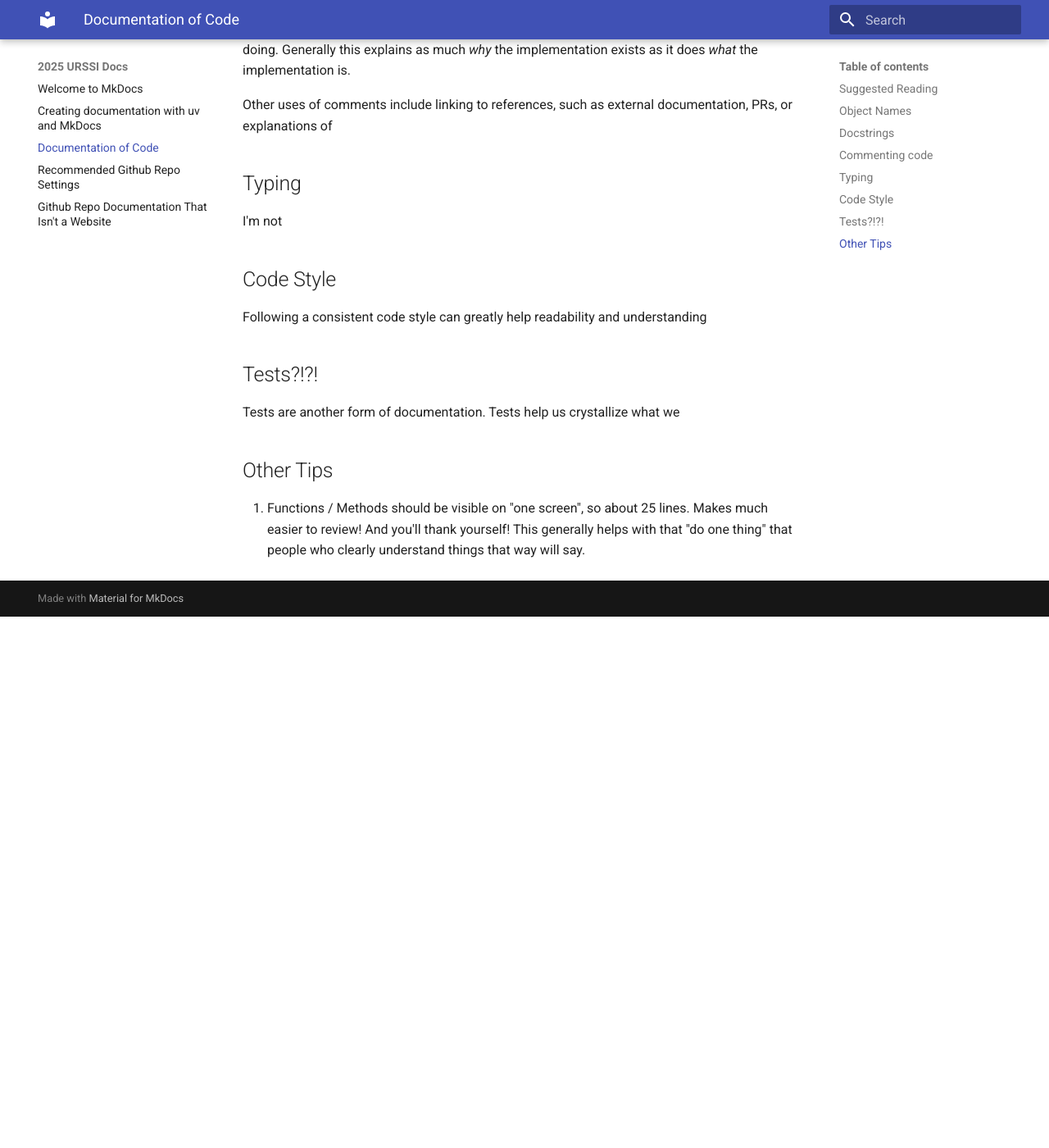
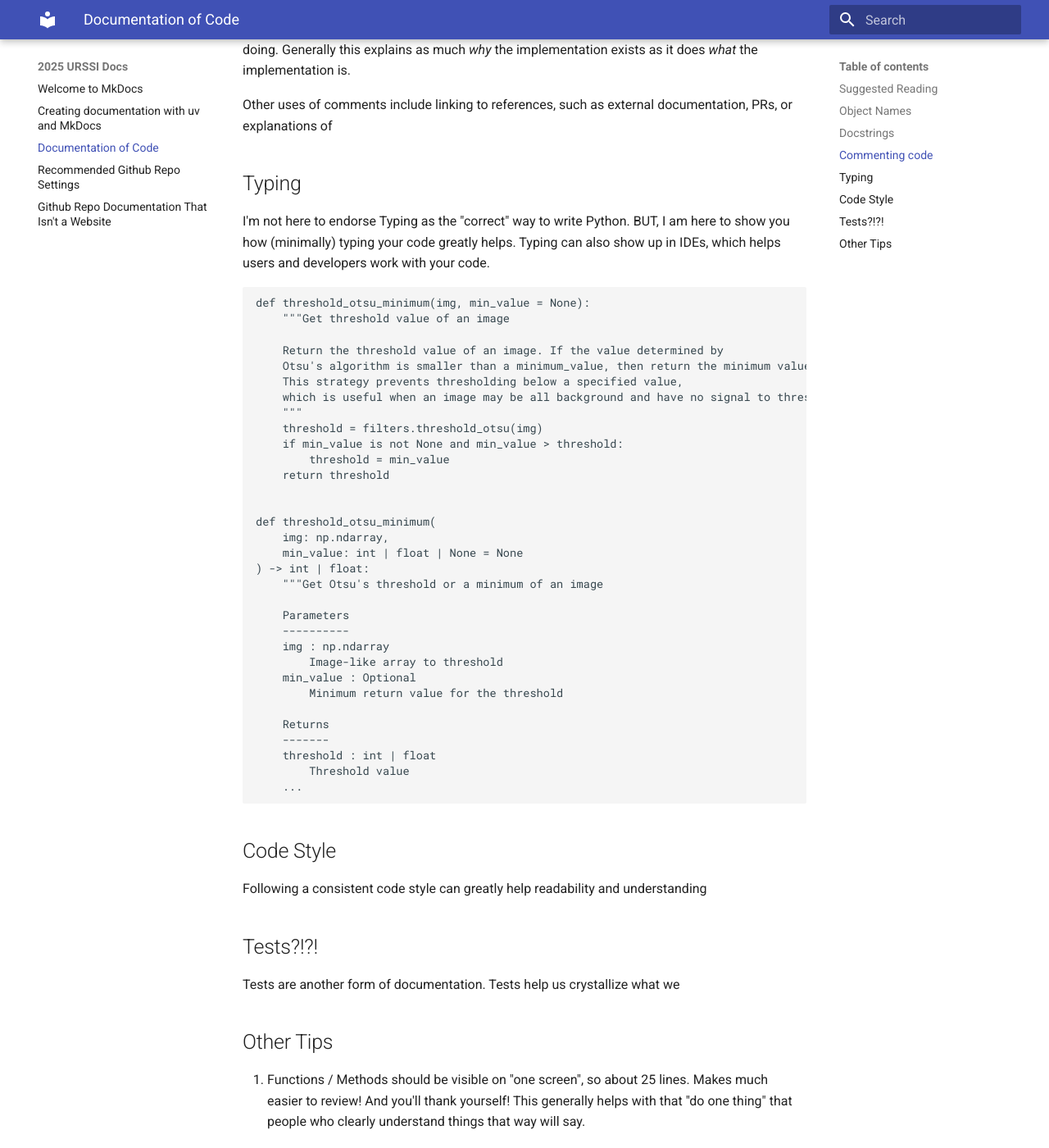
Before and after one commit to TimMonko/urssi-docs, an MkDocs documentation site: the page built from docs/docstrings.md, in a window 1280 px wide and 1400 px high, scrolled down 1262 px. Shown: the whole window at 82% size. Built offline with MkDocs 1.6.1 and Material for MkDocs 9.7.7, drawn with Linux system fonts in a browser that asks for light colours; before the commit the page ends 2014 px from its top, so only the background shows below that.

Commit message:
ok now shes trying to sleep

````diff
--- a/docs/docstrings.md
+++ b/docs/docstrings.md
@@ -42,7 +42,42 @@ Other uses of comments include linking to references, such as external documenta
 
 ## Typing
 
-I'm not
+I'm not here to endorse Typing as the "correct" way to write Python. BUT, I am here to show you how (minimally) typing your code greatly helps. Typing can also show up in IDEs, which helps users and developers work with your code.
+
+```python
+def threshold_otsu_minimum(img, min_value = None):
+    """Get threshold value of an image
+
+    Return the threshold value of an image. If the value determined by
+    Otsu's algorithm is smaller than a minimum_value, then return the minimum value.
+    This strategy prevents thresholding below a specified value,
+    which is useful when an image may be all background and have no signal to threshold.
+    """
+    threshold = filters.threshold_otsu(img)
+    if min_value is not None and min_value > threshold:
+        threshold = min_value
+    return threshold
+
+
+def threshold_otsu_minimum(
+    img: np.ndarray,
+    min_value: int | float | None = None
+) -> int | float:
+    """Get Otsu's threshold or a minimum of an image
+
+    Parameters
+    ----------
+    img : np.ndarray
+        Image-like array to threshold
+    min_value : Optional
+        Minimum return value for the threshold
+
+    Returns
+    -------
+    threshold : int | float
+        Threshold value
+    ...
+```
 
 ## Code Style
 
````
